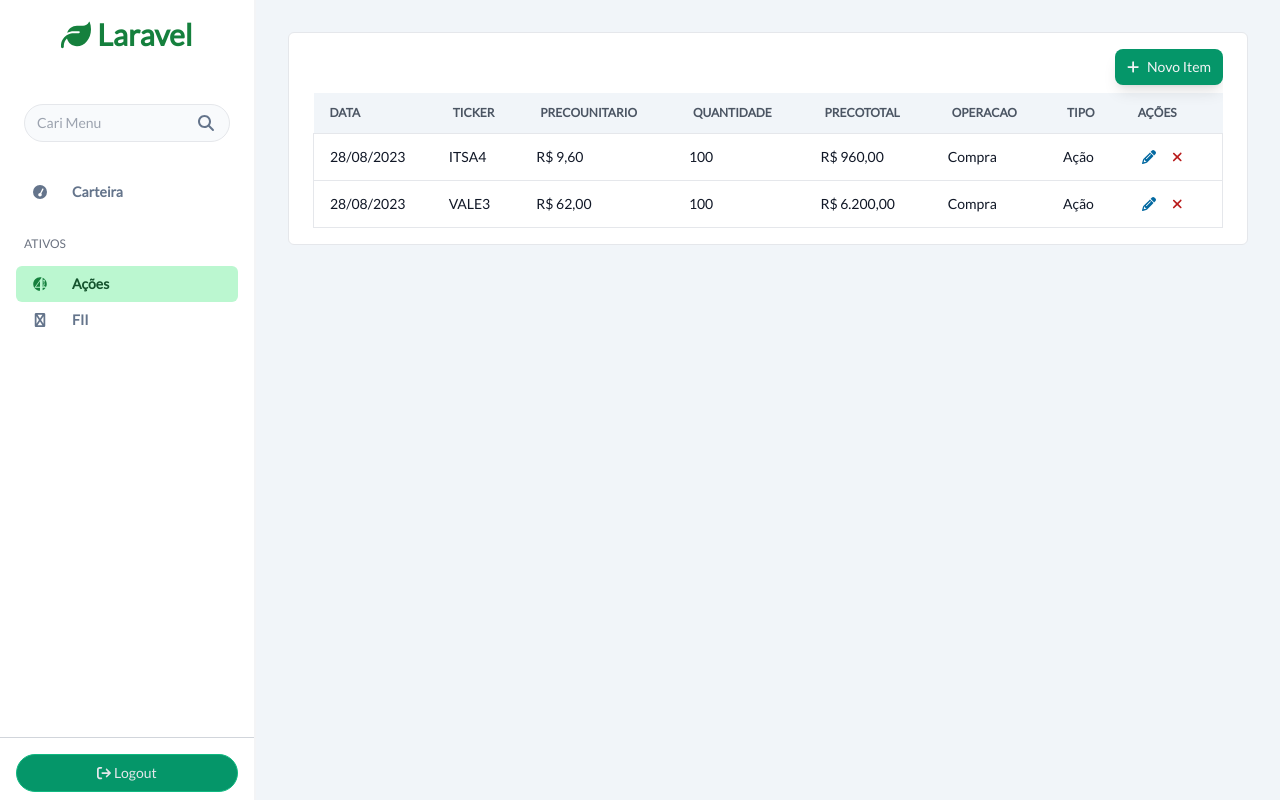
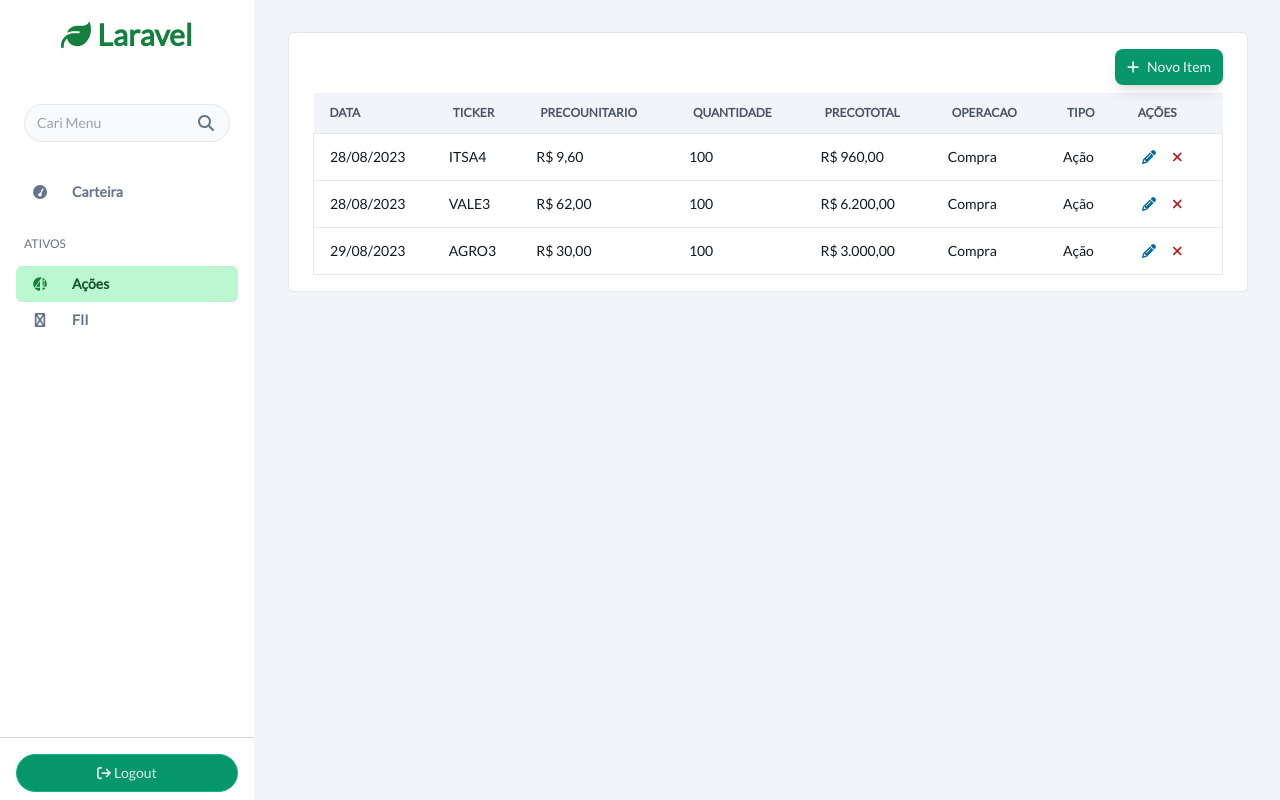
Before and after one commit to luizdacol/investimento-web, a React (Create React App) app: page /acoes in a window 1280 px wide. Built offline with nearby package versions, Linux system fonts and the light colour scheme.

Commit message:
feat: cria chamada de listagem para o servico

```diff
--- a/package.json
+++ b/package.json
@@ -10,6 +10,7 @@
     "@types/node": "^16.18.46",
     "@types/react": "^18.2.21",
     "@types/react-dom": "^18.2.7",
+    "axios": "^1.5.0",
     "framer-motion": "^10.12.12",
     "react": "^18.2.0",
     "react-dom": "^18.2.0",
--- a/src/components/AcoesTable/Table.tsx
+++ b/src/components/AcoesTable/Table.tsx
@@ -13,7 +13,8 @@ type tableProps = {
 };
 
 function Table({ acoes }: tableProps) {
-  const headers = Object.keys(acoes[0]).concat("ações");
+  let headers = Array<string>();
+  if (acoes.length !== 0) headers = Object.keys(acoes[0]).concat("ações");
 
   return (
     <div className="overflow-x-auto space-y-2">
--- a/src/pages/Acoes.tsx
+++ b/src/pages/Acoes.tsx
@@ -1,40 +1,28 @@
-import Table from "../components/AcoesTable/Table"
+import { useEffect, useState } from "react";
+import Table from "../components/AcoesTable/Table";
+import { AcoesService } from "../services/AcoesService";
 
 export interface Acao {
-    data: Date,
-    ticker: string,
-    precoUnitario: number,
-    quantidade: number,
-    precoTotal: number,
-    operacao: string,
-    tipo: 'BDR' | 'Ação'
+  data: Date;
+  ticker: string;
+  precoUnitario: number;
+  quantidade: number;
+  precoTotal: number;
+  operacao: string;
+  tipo: "BDR" | "Ação";
 }
 
-function Acoes(){
+function Acoes() {
+  const [data, setData] = useState<Acao[]>([]);
 
-    const data: Acao[] = [{
-        data: new Date("2023-08-28"),
-        ticker: "ITSA4",
-        precoUnitario: 9.60,
-        quantidade: 100,
-        precoTotal: 960,
-        operacao: "Compra",
-        tipo: "Ação"
-    },
-    {
-        data: new Date("2023-08-28"),
-        ticker: "VALE3",
-        precoUnitario: 62,
-        quantidade: 100,
-        precoTotal: 6200,
-        operacao: "Compra",
-        tipo: "Ação"
-    }]
+  useEffect(() => {
+    const data = AcoesService.getAllAcoes();
+    setData(data);
+  }, []);
 
   return (
     <>
       <main className="h-full">
-
         {/* Main Content */}
         <div className="mainCard">
           <div className="border w-full border-gray-200 bg-white py-4 px-6 rounded-md">
@@ -43,7 +31,7 @@ function Acoes(){
         </div>
       </main>
     </>
-    )
+  );
 }
 
-export default Acoes
+export default Acoes;
--- /dev/null
+++ b/src/providers/AxiosClient.ts
@@ -0,0 +1,3 @@
+import axios from "axios";
+
+export const AxiosClient = axios.create({ baseURL: " " });
--- /dev/null
+++ b/src/providers/MockClient.ts
@@ -0,0 +1,35 @@
+const get = () => {
+  return [
+    {
+      data: new Date("2023-08-28"),
+      ticker: "ITSA4",
+      precoUnitario: 9.6,
+      quantidade: 100,
+      precoTotal: 960,
+      operacao: "Compra",
+      tipo: "Ação",
+    },
+    {
+      data: new Date("2023-08-28"),
+      ticker: "VALE3",
+      precoUnitario: 62,
+      quantidade: 100,
+      precoTotal: 6200,
+      operacao: "Compra",
+      tipo: "Ação",
+    },
+    {
+      data: new Date("2023-08-29"),
+      ticker: "AGRO3",
+      precoUnitario: 30,
+      quantidade: 100,
+      precoTotal: 3000,
+      operacao: "Compra",
+      tipo: "Ação",
+    },
+  ];
+};
+
+export const MockClient = {
+  get,
+};
--- /dev/null
+++ b/src/services/AcoesService.ts
@@ -0,0 +1,13 @@
+import { Acao } from "../pages/Acoes";
+
+import { AxiosClient } from "../providers/AxiosClient";
+import { MockClient } from "../providers/MockClient";
+
+const getAllAcoes = () => {
+  //return AxiosClient.get<Acao[]>("");
+  return MockClient.get() as Acao[];
+};
+
+export const AcoesService = {
+  getAllAcoes,
+};
```
Also changed, not shown: 1 other file (tests, documents, lock files or other folders). Lines whose indentation alone changed are shown as unchanged.
